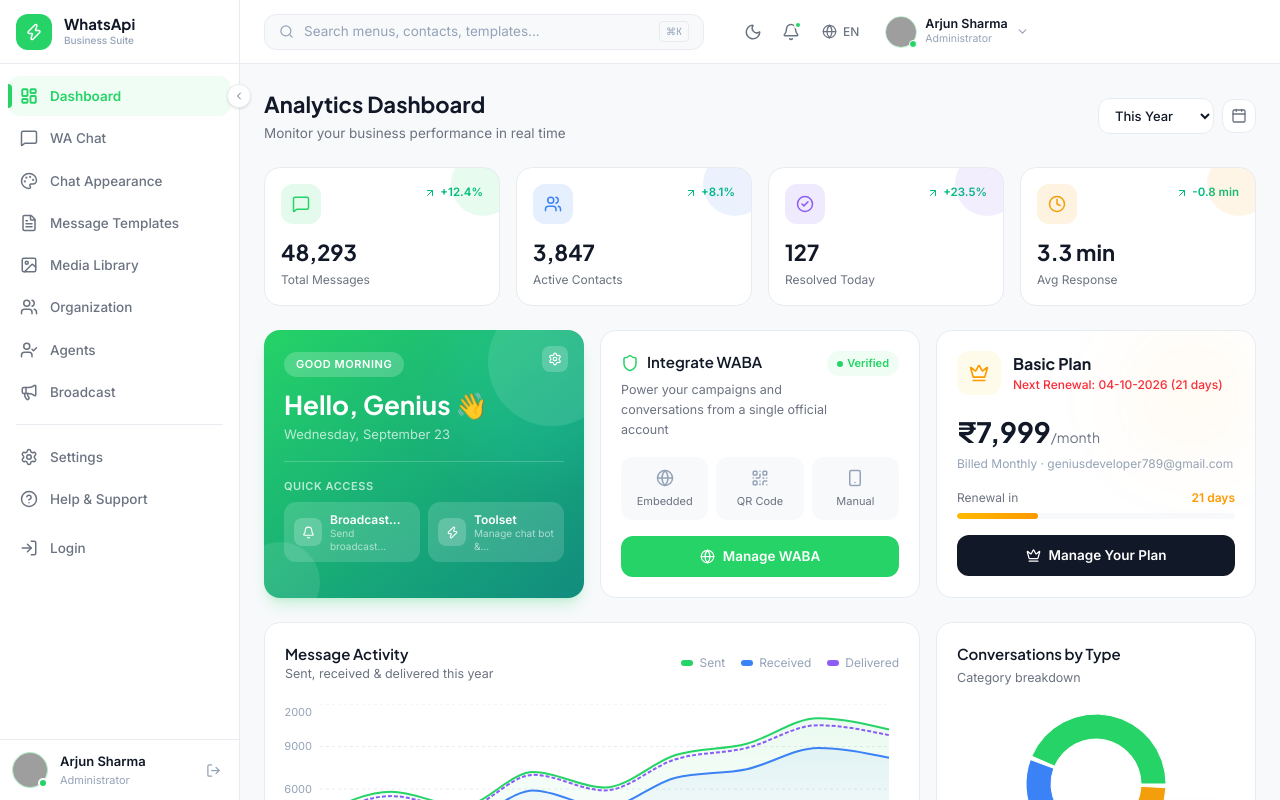
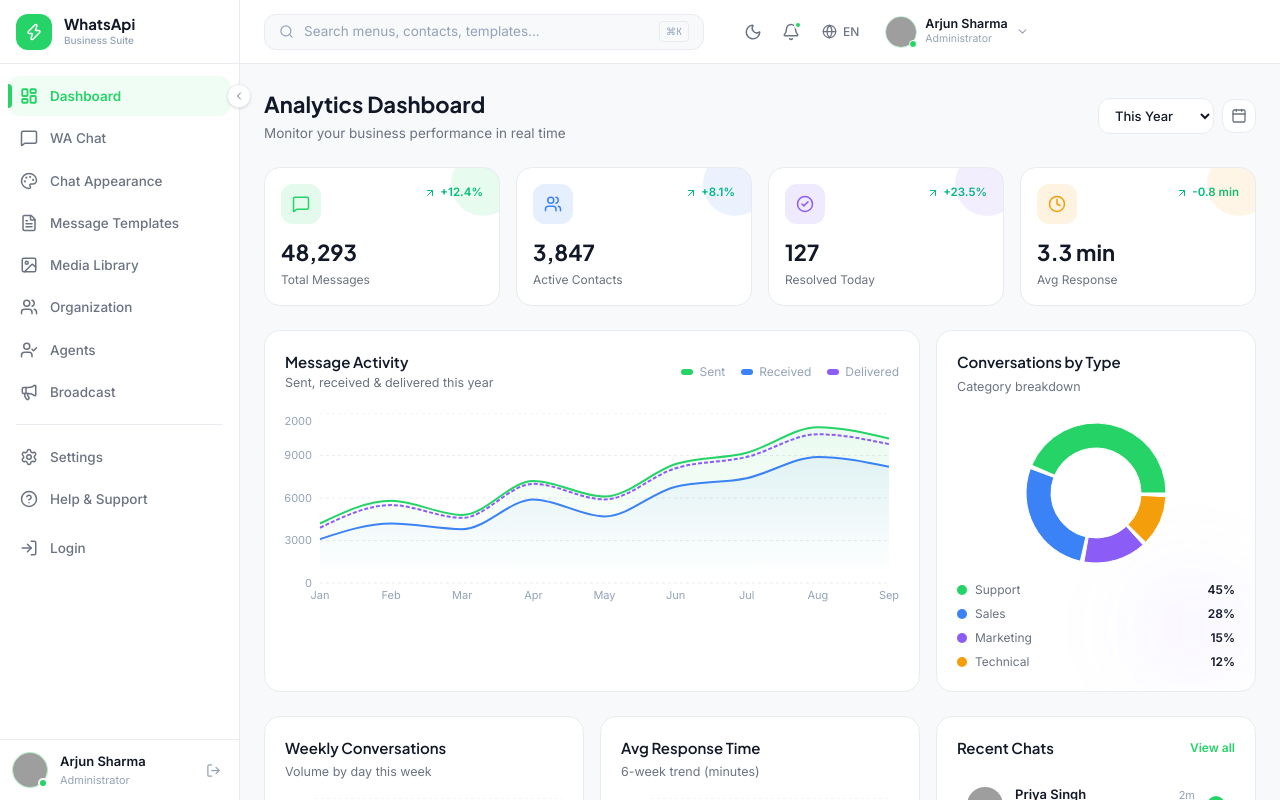
Before and after one commit to nadbaby/wpfrontend, a React (Vite) app: page / in a window 1280 px wide. Shown: the top 800 px of the page. Built offline with nearby package versions, Linux system fonts and the light colour scheme; grey boxes are pictures that could not be loaded.

Commit message:
Remove Welcome, WABA Integration, and Billing cards from Dashboard

```diff
--- a/src/pages/Dashboard.tsx
+++ b/src/pages/Dashboard.tsx
@@ -286,9 +286,8 @@ export default function Dashboard() {
                 <Icon size={18} style={{ color }} />
               </div>
               <span
-                className={`flex items-center gap-1 text-[11.5px] font-semibold ${
-                  up ? "text-emerald-500" : "text-red-500"
-                }`}
+                className={`flex items-center gap-1 text-[11.5px] font-semibold ${up ? "text-emerald-500" : "text-red-500"
+                  }`}
               >
                 {up ? <ArrowUpRight size={12} /> : <ArrowDownRight size={12} />}
                 {change}
@@ -308,181 +307,6 @@ export default function Dashboard() {
             </div>
           </motion.div>
         ))}
-      </div>
-
-      {/* Main grid */}
-      <div className="grid grid-cols-1 lg:grid-cols-3 gap-4">
-        {/* Greeting card */}
-        <motion.div
-          variants={item}
-          className="bg-gradient-to-br from-[#25D366] to-[#128C7E] rounded-2xl p-5 relative overflow-hidden shadow-lg shadow-[#25D366]/20"
-        >
-          <motion.div
-            animate={{ rotate: 360 }}
-            transition={{ duration: 50, repeat: Infinity, ease: "linear" }}
-            className="absolute -top-12 -right-12 w-48 h-48 rounded-full bg-white/10 blur-xl mix-blend-overlay"
-          />
-          <div className="absolute top-0 right-0 w-32 h-32 rounded-full bg-white/10 -translate-y-8 translate-x-8" />
-          <div className="absolute bottom-0 left-0 w-20 h-20 rounded-full bg-white/10 translate-y-6 -translate-x-6" />
-          <button className="absolute top-4 right-4 p-1.5 rounded-lg bg-white/20 hover:bg-white/30 transition-colors">
-            <Settings size={14} className="text-white" />
-          </button>
-          <div className="relative">
-            <div className="inline-flex items-center gap-1.5 px-3 py-1 rounded-full bg-white/20 text-white text-[11px] font-semibold uppercase tracking-wider mb-3">
-              Good Morning
-            </div>
-            <div className="font-display font-bold text-[26px] text-white leading-tight">
-              Hello, Genius 👋
-            </div>
-            <div className="text-white/70 text-[13px] mt-1">
-              Wednesday, September 23
-            </div>
-            <div className="mt-4 border-t border-white/20 pt-4">
-              <div className="text-white/70 text-[11px] font-semibold uppercase tracking-wider mb-2">
-                Quick Access
-              </div>
-              <div className="grid grid-cols-2 gap-2">
-                {quickActions.map(({ label, sublabel, icon: Icon }) => (
-                  <button
-                    key={label}
-                    className="flex items-center gap-2 p-2.5 rounded-xl bg-white/15 hover:bg-white/25 transition-colors text-left"
-                  >
-                    <div className="w-7 h-7 rounded-lg bg-white/20 flex items-center justify-center flex-shrink-0">
-                      <Icon size={13} className="text-white" />
-                    </div>
-                    <div>
-                      <div className="text-white text-[12px] font-semibold leading-tight">
-                        {label}
-                      </div>
-                      <div className="text-white/60 text-[10px] leading-tight">
-                        {sublabel}
-                      </div>
-                    </div>
-                  </button>
-                ))}
-              </div>
-            </div>
-          </div>
-        </motion.div>
-
-        {/* WABA card */}
-        <motion.div
-          variants={item}
-          className="rounded-2xl p-5 hover:shadow-md transition-shadow"
-          style={card}
-        >
-          <div className="flex items-start justify-between mb-4">
-            <div>
-              <div className="flex items-center gap-2">
-                <Shield size={18} className="text-[#25D366]" />
-                <span
-                  className="font-display font-semibold text-[15px]"
-                  style={textPrimary}
-                >
-                  Integrate WABA
-                </span>
-              </div>
-              <p
-                className="text-[12.5px] mt-1.5 leading-relaxed"
-                style={textSecondary}
-              >
-                Power your campaigns and conversations from a single official
-                account
-              </p>
-            </div>
-            <span className="inline-flex items-center gap-1 px-2.5 py-1 rounded-full bg-[#F0FDF4] text-[#25D366] text-[11px] font-semibold flex-shrink-0">
-              <span className="w-1.5 h-1.5 rounded-full bg-[#25D366]" />
-              Verified
-            </span>
-          </div>
-          <div className="grid grid-cols-3 gap-2 mb-4">
-            {[
-              { icon: Globe, label: "Embedded" },
-              { icon: QrCode, label: "QR Code" },
-              { icon: Smartphone, label: "Manual" },
-            ].map(({ icon: Icon, label }) => (
-              <div
-                key={label}
-                className="flex flex-col items-center gap-2 p-3 rounded-xl cursor-pointer group transition-colors"
-                style={bgInput}
-              >
-                <Icon
-                  size={18}
-                  className="text-[var(--text-muted)] group-hover:text-[#25D366] transition-colors"
-                />
-                <span
-                  className="text-[11px] text-center leading-tight"
-                  style={textSecondary}
-                >
-                  {label}
-                </span>
-              </div>
-            ))}
-          </div>
-          <button className="w-full flex items-center justify-center gap-2 py-2.5 rounded-xl bg-[#25D366] hover:bg-[#22C55E] text-white text-[13.5px] font-semibold transition-all hover:shadow-lg hover:shadow-[#25D366]/30 active:scale-[0.98]">
-            <Globe size={15} />
-            Manage WABA
-          </button>
-        </motion.div>
-
-        {/* Plan card */}
-        <motion.div
-          variants={item}
-          className="rounded-2xl p-5 hover:shadow-md transition-shadow relative overflow-hidden"
-          style={card}
-        >
-          <div className="absolute right-0 top-0 w-32 h-32 bg-amber-500/5 blur-[40px] rounded-full" />
-          <div className="flex items-center gap-3 mb-4 relative z-10">
-            <div className="w-11 h-11 rounded-xl bg-amber-50 flex items-center justify-center">
-              <Crown size={20} className="text-amber-500" />
-            </div>
-            <div>
-              <div
-                className="font-display font-bold text-[16px]"
-                style={textPrimary}
-              >
-                Basic Plan
-              </div>
-              <div className="text-[12px] text-red-500 font-medium">
-                Next Renewal: 04-10-2026 (21 days)
-              </div>
-            </div>
-          </div>
-          <div className="mb-4">
-            <div
-              className="font-display font-bold text-[28px]"
-              style={textPrimary}
-            >
-              ₹7,999
-              <span className="text-[14px] font-normal" style={textSecondary}>
-                /month
-              </span>
-            </div>
-            <div className="text-[12px] mt-0.5" style={textMuted}>
-              Billed Monthly · geniusdeveloper789@gmail.com
-            </div>
-          </div>
-          <div className="mb-4">
-            <div className="flex items-center justify-between mb-1.5">
-              <span className="text-[12px]" style={textSecondary}>
-                Renewal in
-              </span>
-              <span className="text-[12px] font-semibold text-amber-500">
-                21 days
-              </span>
-            </div>
-            <div className="h-1.5 rounded-full overflow-hidden" style={bgInput}>
-              <div
-                className="h-full bg-gradient-to-r from-amber-400 to-amber-500 rounded-full"
-                style={{ width: "29%" }}
-              />
-            </div>
-          </div>
-          <button className="relative z-10 w-full flex items-center justify-center gap-2 py-2.5 rounded-xl bg-[#111827] dark:bg-white/10 hover:bg-[#1F2937] dark:hover:bg-white/20 text-white text-[13.5px] font-semibold transition-all hover:shadow-lg active:scale-[0.98]">
-            <Crown size={15} />
-            Manage Your Plan
-          </button>
-        </motion.div>
       </div>
 
       {/* Charts row 1 */}
@@ -804,9 +628,8 @@ export default function Dashboard() {
                     className="w-9 h-9 rounded-full object-cover"
                   />
                   <span
-                    className={`absolute bottom-0 right-0 w-2.5 h-2.5 rounded-full border-2 border-[var(--bg-card)] ${
-                      conv.online ? "bg-[#25D366]" : "bg-gray-400"
-                    }`}
+                    className={`absolute bottom-0 right-0 w-2.5 h-2.5 rounded-full border-2 border-[var(--bg-card)] ${conv.online ? "bg-[#25D366]" : "bg-gray-400"
+                      }`}
                   />
                 </div>
                 <div className="flex-1 min-w-0">
```
